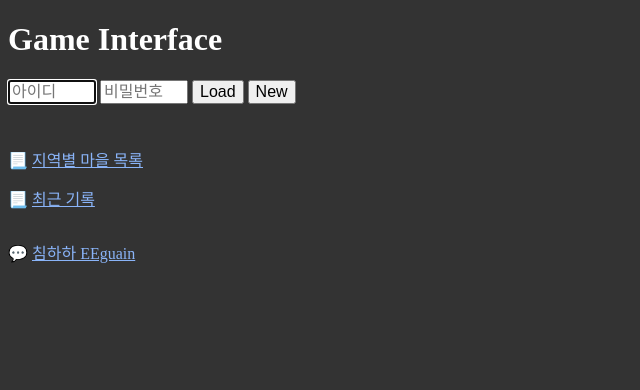
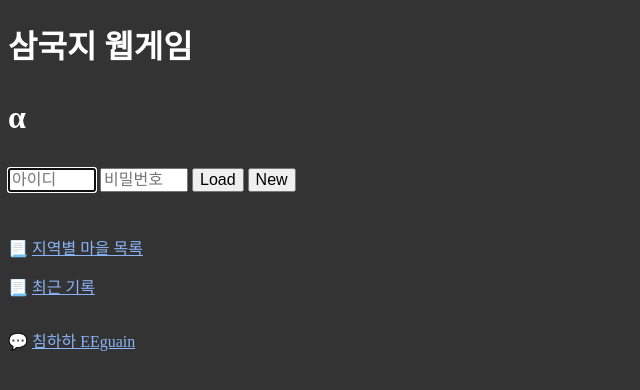
Before and after one commit to chimweb/chimweb.github.io, a plain HTML site: page index.html in a window 1280 px wide. Shown: the whole page, without its empty margins (0-640 px from the left). Drawn offline with Linux system fonts and the light colour scheme; no server answers.

Commit message:
Update index.html

```diff
--- a/index.html
+++ b/index.html
@@ -4,7 +4,7 @@
     <meta charset="utf-8">
     <meta name="viewport" content="initial-scale=1, width=device-width">
     <!-- maximum-scale=1 iphone no zooming, but android no pinch zoom-->
-    <title>Game Interface</title>
+    <title>삼국지 웹게임 α</title>
 
     <style>
         body {
@@ -75,7 +75,7 @@
     </style>
 </head>
 <body>
-    <h1>Game Interface</h1>
+    <h1>삼국지 웹게임 <p>α</p></h1>
 
     <div id="newuser" hidden>
         <input type="text" id="newusername" placeholder="아이디">
```
